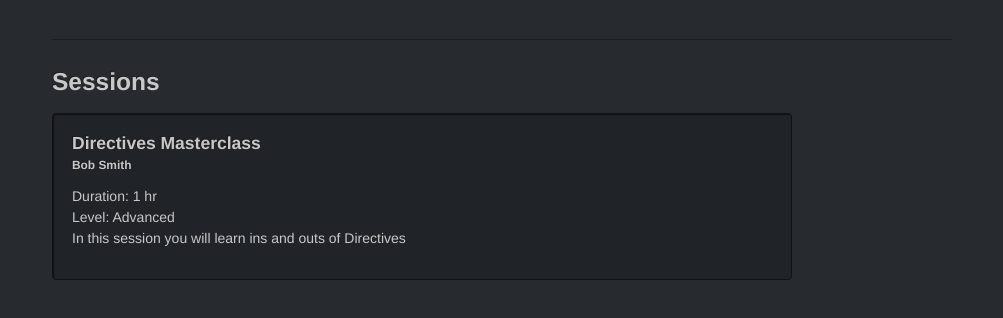
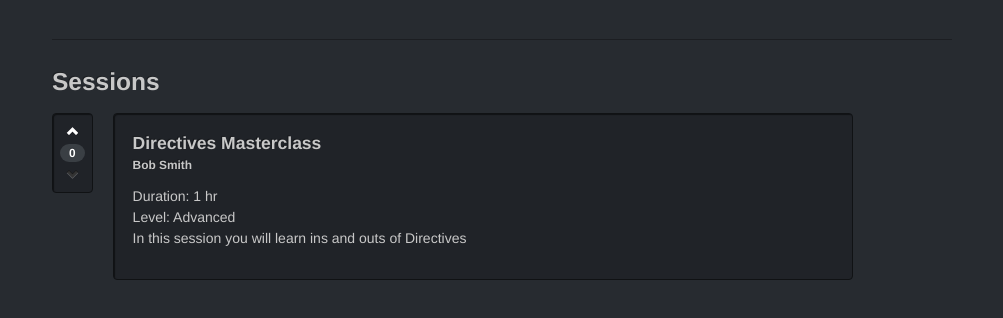
Before and after one commit to randeep-nitk/DemoAngularApp, a website: page app/EventDetails.html in a window 1280 px wide. Shown: the part 425-743 px from the top of the page, without its empty margins (138-1141 px from the left). Drawn offline with Linux system fonts and the light colour scheme.

Commit message:
handling events

```diff
--- a/app/EventDetails.html
+++ b/app/EventDetails.html
@@ -48,6 +48,18 @@
       <ul  class="thumbnails">
         <li ng-repeat="session in event.sessions">
           <div class="row session">
+            <div class="span0 well votingWidget">
+              <div class="votingButton" ng-click="upVoteSession(session)">
+                <i class="icon-chevron-up icon-white"></i>
+              </div>
+              <div class="badge badge-inverse">
+                <div>{{session.upVoteCount}}</div>
+              </div>
+              <div class="votingButton" ng-click="downVoteSession(session)">
+                <i class="icon-chevron-down"></i>
+              </div>
+            </div>
+
             <div class="well span9">
               <h4 class="well-title">{{session.name}}</h4>
               <h6 style="margin-top:-10px">{{session.creatorName}}</h6>
--- a/app/js/controllers/EventController.js
+++ b/app/js/controllers/EventController.js
@@ -20,23 +20,34 @@ eventsApp.controller('EventController',
             creatorName:'Bob Smith',
             duration:'1 hr',
             level:'Advanced',
-            abstract:'In this session you will learn ins and outs of Directives'
+            abstract:'In this session you will learn ins and outs of Directives',
+            upVoteCount:0
           },
           {
             name:'Scopes for fun and profit',
             creatorName:'John Doe',
             duration:'30 min',
             level:'Introductory',
-            abstract:'This session will take a closed look at scopes'
+            abstract:'This session will take a closed look at scopes',
+            upVoteCount:0
           },
           {
             name:'Well behaved Controllers',
             creatorName:'Bob Smith',
             duration:'2 hrs',
             level:'Intermediate',
-            abstract:'Controllers are the beginning of everything Angular does'
+            abstract:'Controllers are the beginning of everything Angular does',
+            upVoteCount:0
           }
         ]
       }
+
+      $scope.upVoteSession=function(session) {
+        session.upVoteCount++;
+      }
+
+      $scope.downVoteSession=function(session) {
+        session.upVoteCount--;
+      }
   }
 );
```
